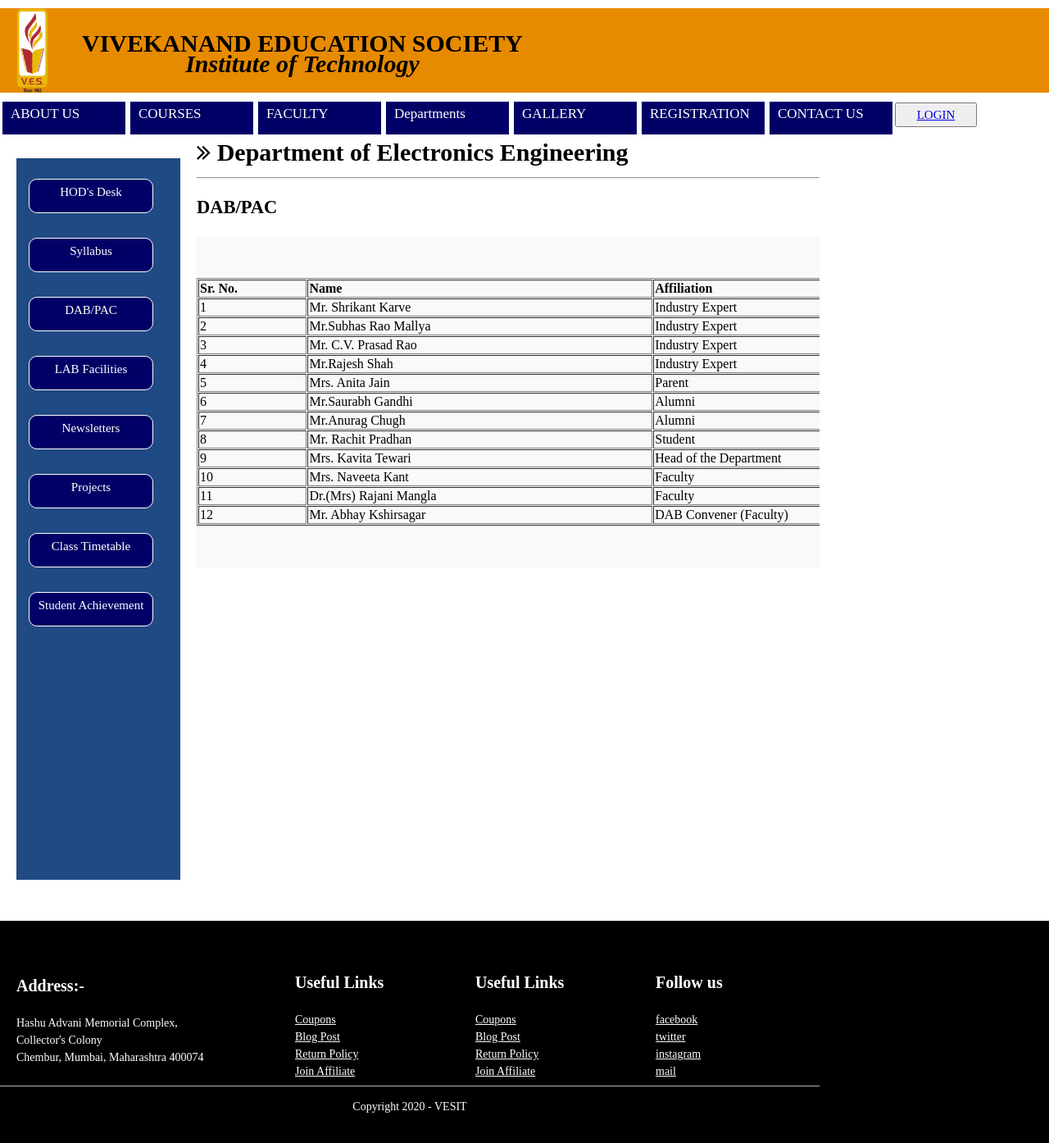
After one commit to shrutimishraaa/wdl-website, a PHP site: page /DABetrx.php in a window 1280 px wide. The commit adds this page. Shown: the whole page at 82% size. Run offline with PHP 8.4, Linux system fonts and the light colour scheme.

Commit message:
Add files via upload

```diff
--- /dev/null
+++ b/DABetrx.php
@@ -0,0 +1,175 @@
+<!doctype php>
+<php>
+<head>
+   <meta charset="UTF-8">
+	<meta name="viewport" content="width=device-width,initial-scale=1.0">
+	<title> HOME,VIVEKANAND EDUCATION SOCIETY'S </title>
+   <link rel="stylesheet" href="style.css">
+   <link href="https://fonts.googleapis.com/css2?family=Oswald:wght@300;400;500;600;700&display=swap" rel="stylesheet">
+   <link rel="stylesheet" href="https://stackpath.bootstrapcdn.com/font-awesome/4.7.0/css/font-awesome.min.css">
+
+     </head>
+<body>
+<header>
+<div class="container">
+<div class="abc">
+<img src="images/logo.png" width="80px"  height="103"  alt="Institute of Technology Logo">
+</div>
+                  <h1 class="head">VIVEKANAND EDUCATION SOCIETY</br>
+			      <em>Institute of Technology</em></h1>
+				  </div>
+</header>
+   <div class="container">
+	<nav>
+     <ul>
+	   <li><a href="ABOUT US.php">ABOUT US</a></li>
+		   <li><a href="COURSES.php">COURSES</a></li>
+	   <li><a href="FACULTY.php">FACULTY</a></li>
+	   <li><a href="DEPARTMENTsaloni.php">Departments</a></li>
+       <li><a href="GALLERY.php">GALLERY</a></li>
+	   <li><a href="REGISTRATION.php">REGISTRATION</a></li>
+	   <li><a href="CONTACT US.php">CONTACT US</a></li>
+	<button type="button" class="button_1"><a href="loginsaloni.php">LOGIN</a></button>
+	</ul>
+</nav>
+</div>
+<div class="sidebar_1" style="height:110vh;">
+<div class="container">
+<ul>
+<li><a href="">HOD's Desk</a></li>
+<li><a href="">Syllabus</a></li>
+<li><a href="">DAB/PAC</a></li>
+<li><a href="">LAB Facilities</a></li>
+<li><a href="">Newsletters</a></li>
+<li><a href="">Projects</a></li>
+<li><a href="">Class Timetable</a></li>
+<li><a href="">Student Achievement</a></li>
+</ul>
+</div>
+</div>
+<div class="container" style="height:120vh;">
+<div class="123" style="margin-left:220px;">
+
+         <h2 class="shivani">
+                <i class="fa fa-angle-double-right"></i>  Department of Electronics Engineering</h2>
+            <hr>
+			</div>
+			 <h2 class="font-weight-bold h3">DAB/PAC</h2>
+               <div class="col-md-8 col-sm-8 m-0 bg-light text-justify" style="margin-left:240px;">
+                    <div class="table-responsive" style="display:block;overflow-x:auto;">
+                        <table align="center" border="1" cellpadding="1" cellspacing="1" style="width:1000px;margin-top:50px;">
+	<tbody>
+		<tr>
+			<td><strong>Sr. No.</strong></td>
+			<td><strong>Name</strong></td>
+			<td><strong>Affiliation</strong></td>
+		</tr>
+		<tr>
+			<td>1</td>
+			<td>Mr. Shrikant Karve</td>
+			<td>Industry Expert</td>
+		</tr>
+		<tr>
+			<td>2</td>
+			<td>Mr.Subhas Rao Mallya</td>
+			<td>Industry Expert</td>
+		</tr>
+		<tr>
+			<td>3</td>
+			<td>Mr. C.V. Prasad Rao</td>
+			<td>Industry Expert</td>
+		</tr>
+		<tr>
+			<td>4</td>
+			<td>Mr.Rajesh Shah</td>
+			<td>Industry Expert</td>
+		</tr>
+		<tr>
+			<td>5</td>
+			<td>Mrs. Anita Jain</td>
+			<td>Parent</td>
+		</tr>
+		<tr>
+			<td>6</td>
+			<td>Mr.Saurabh Gandhi</td>
+			<td>Alumni</td>
+		</tr>
+		<tr>
+			<td>7</td>
+			<td>Mr.Anurag Chugh</td>
+			<td>Alumni</td>
+		</tr>
+		<tr>
+			<td>8</td>
+			<td>Mr. Rachit Pradhan</td>
+			<td>Student</td>
+		</tr>
+		<tr>
+			<td>9</td>
+			<td>Mrs. Kavita Tewari</td>
+			<td>Head of the Department</td>
+		</tr>
+		<tr>
+			<td>10</td>
+			<td>Mrs. Naveeta Kant</td>
+			<td>Faculty</td>
+		</tr>
+		<tr>
+			<td>11</td>
+			<td>Dr.(Mrs) Rajani Mangla</td>
+			<td>Faculty</td>
+		</tr>
+		<tr>
+			<td>12</td>
+			<td>Mr. Abhay Kshirsagar</td>
+			<td>DAB Convener (Faculty)</td>
+		</tr>
+	</tbody>
+</table>
+
+<p>&nbsp;</p>
+                    </div>
+					</div>
+				  </div>
+</div>
+
+<!----------------FOOTER----------->
+<div class="footer">
+	<div class="container">
+		<div class="row">
+			<div class="footer-col-1">
+				<h3>Address:-</h3>
+					<p>Hashu Advani Memorial Complex,<br>
+					Collector's Colony<br>
+                    Chembur, Mumbai, Maharashtra 400074</p>
+					</div>
+			<div class="footer-col-2">
+				<h3>Useful Links</h3>
+					<a href="">Coupons</a>
+					<a href="">Blog Post</a>
+					<a href="">Return Policy</a>
+					<a href="">Join Affiliate</a>
+            </div>
+			<div class="footer-col-3">
+				<h3>Useful Links</h3>
+					<a href="">Coupons</a>
+					<a href="">Blog Post</a>
+					<a href="">Return Policy</a>
+					<a href="">Join Affiliate</a>
+			</div>
+			<div class="footer-col-4">
+				<h3>Follow us</h3>
+				<a href="">facebook</a>
+					<a href="">twitter</a>
+					<a href="">instagram</a>
+					<a href="">mail</a>
+			</div>
+		</div>
+		<hr>
+		<p class="copyright">Copyright 2020 - VESIT</p>
+	</div>
+</div>
+
+
+</body>
+</php>
--- a/DEPARTMENTsaloni.php
+++ b/DEPARTMENTsaloni.php
@@ -21,12 +21,11 @@
    <div class="container">
 	<nav>
      <ul>
-	 <li><a href="index11.php">HOME</a></li>
      <li><a href="ABOUT US.php">ABOUT US</a></li>
      <li><a href="FACULTY.php">FACULTY</a></li>
      <li><a href="DEPARTMENTsaloni.php">DEPARTMENTS</a></li>
      <li><a href="GALLERY.php">GALLERY</a></li>
-      <li><a href="index.php">ATTENDANCE</a></li>
+      <li><a href="index.php">Attendance</a></li>
 
      <li><a href="CONTACT US.php">CONTACT US</a></li>
   <button type="button" class="button_1"><a href="loginsaloni.php">LOGIN</a></button>
```
Also changed, not shown: CONTACT US.php (added, +120 -0 lines), attendance.sql (added, +59 -0 lines), class.php (added, +75 -0 lines), dbcon.php (added, +27 -0 lines), dbcon1.php (added, +27 -0 lines).
